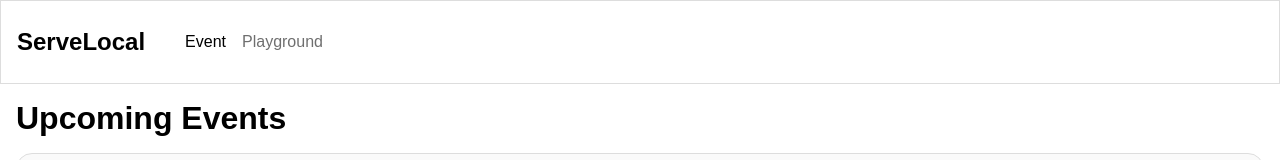
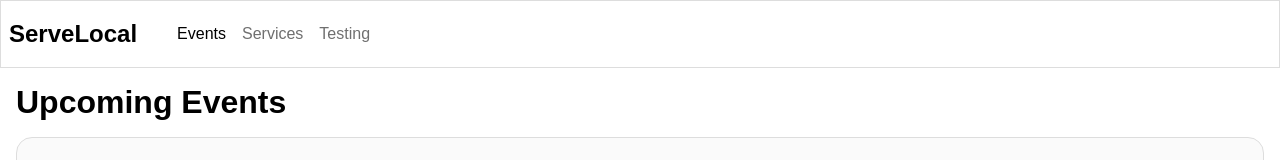
Before and after one commit to servelocal/customer-website, a Next.js app: page /events in a window 1280 px wide. Shown: the top 160 px of the page. Built offline with nearby package versions, Linux system fonts and the light colour scheme; a web font is replaced by a local one.

Commit message:
fix nav and hover of events

```diff
--- a/src/app/layout.tsx
+++ b/src/app/layout.tsx
@@ -4,13 +4,13 @@ import './styles/globals.scss';
 import Navbar from '@/components/Navbar';
 
 const geistSans = localFont({
-  src: '/fonts/GeistVF.woff', // Ensure the path is correct
+  src: '/fonts/GeistVF.woff',
   variable: '--font-geist-sans',
   weight: '100 900',
 });
 
 const geistMono = localFont({
-  src: '/fonts/GeistMonoVF.woff', // Ensure the path is correct
+  src: '/fonts/GeistMonoVF.woff',
   variable: '--font-geist-mono',
   weight: '100 900',
 });
--- a/src/components/EventList/EventList.module.scss
+++ b/src/components/EventList/EventList.module.scss
@@ -15,6 +15,13 @@
   display: flex;
   align-items: center;
   background: #fafafa;
+  transition: 0.3s;
+}
+
+.eventItem:hover {
+  cursor: pointer;
+  background-color: white;
+  border-color: black;
 }
 
 .thumbnail {
--- a/src/components/Navbar/Navbar.module.scss
+++ b/src/components/Navbar/Navbar.module.scss
@@ -3,7 +3,7 @@
   border: 1px solid #ddd;
   gap: 2rem;
   align-items: center;
-  padding: 1rem;
+  padding: 0.5rem;
 
   .logo {
     font-size: 1.5rem;
--- a/src/components/Navbar/Navbar.tsx
+++ b/src/components/Navbar/Navbar.tsx
@@ -8,8 +8,9 @@ import { LuMenu } from 'react-icons/lu';
 import Button from '../Button';
 
 const itemLinks = [
-  { name: 'Event', href: '/events' },
-  { name: 'Playground', href: '/playground' },
+  { name: 'Events', href: '/events' },
+  { name: 'Services', href: '/services' },
+  { name: 'Testing', href: '/playground' },
 ];
 
 const Navbar = () => {
```
